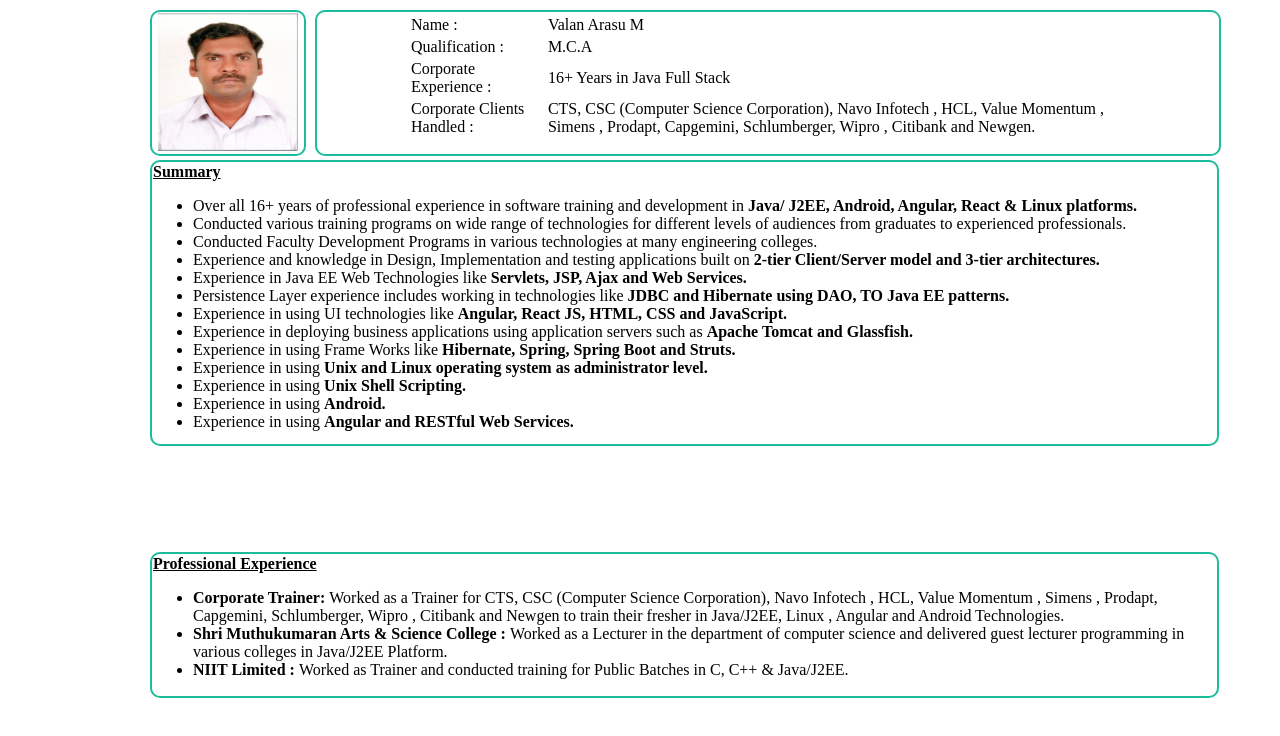
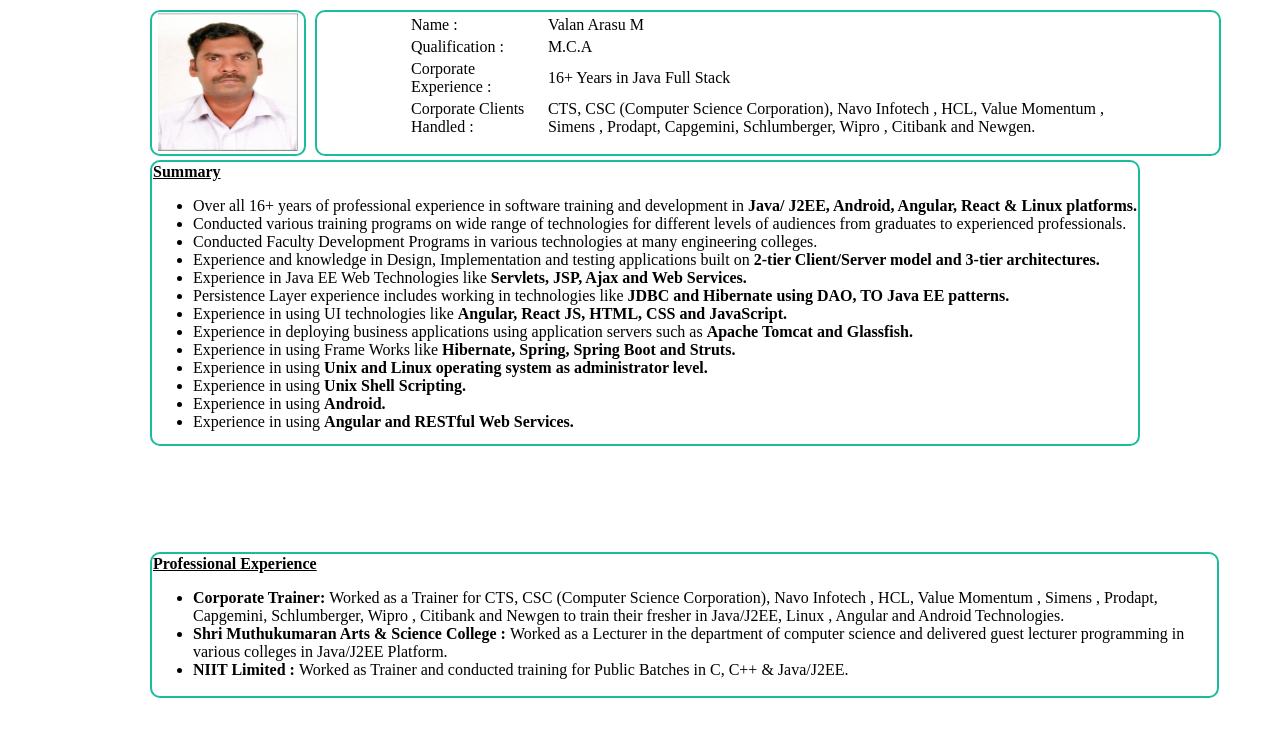
Before and after one commit to valanmca/angular, a plain HTML site: page trainer.html in a window 1280 px wide. Drawn offline with Linux system fonts and the light colour scheme.

Commit message:
Update trainer.html

```diff
--- a/trainer.html
+++ b/trainer.html
@@ -31,7 +31,7 @@
        position : absolute;
        top : 160px;
        left : 150px;
-       width : 1063px;
+
        height : 280px;
        border : 2px solid #1ABC9C;
        border-radius : 10px;
```
